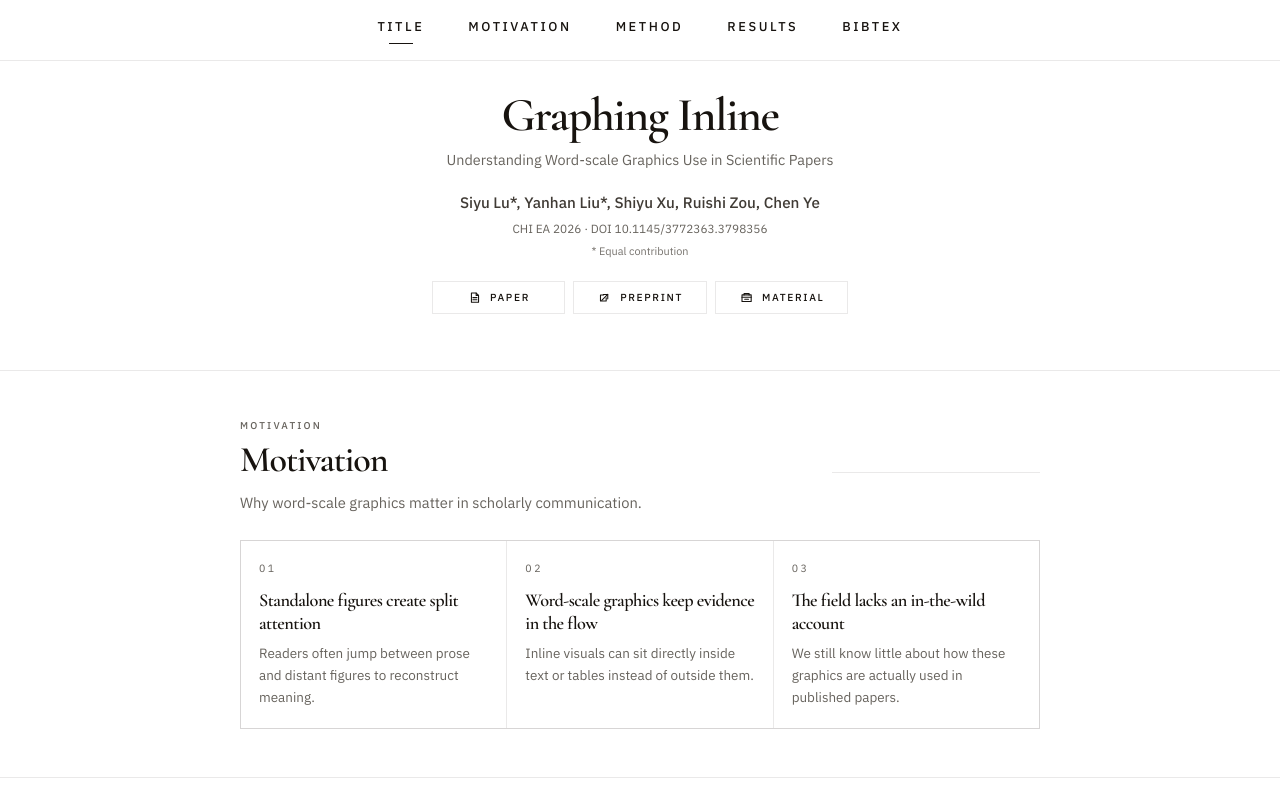
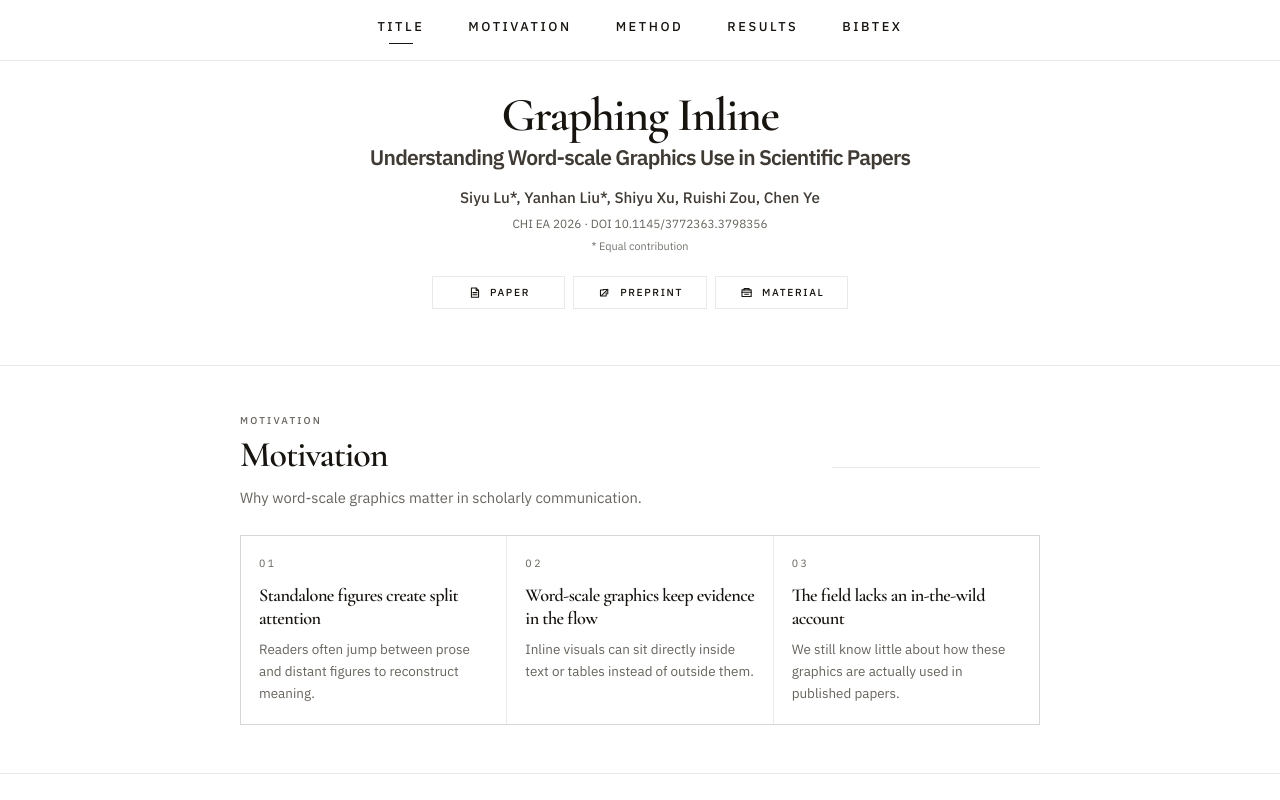
Before and after one commit to salmooonaa/graphing-inline, a Next.js app: page / in a window 1280 px wide. Shown: the top 800 px of the page. Built offline with nearby package versions, Linux system fonts and the light colour scheme.

Commit message:
style: refine hero subtitle typography

```diff
--- a/src/components/sections/hero-section.tsx
+++ b/src/components/sections/hero-section.tsx
@@ -83,7 +83,7 @@ export function HeroSection({ content }: HeroSectionProps) {
                 {content.title}
               </h1>
               {content.subtitle ? (
-                <p className="layout-copy mx-auto text-balance text-[0.82rem] leading-5.5 text-[var(--muted)] sm:text-[0.9rem] sm:leading-6.5">
+                <p className="mx-auto max-w-full font-[var(--font-editorial)] text-[1rem] font-semibold leading-[1] tracking-[-0.04em] text-[var(--muted-strong)] sm:text-[1.18rem] md:whitespace-nowrap lg:text-[1.32rem]">
                   {content.subtitle}
                 </p>
               ) : null}
```
